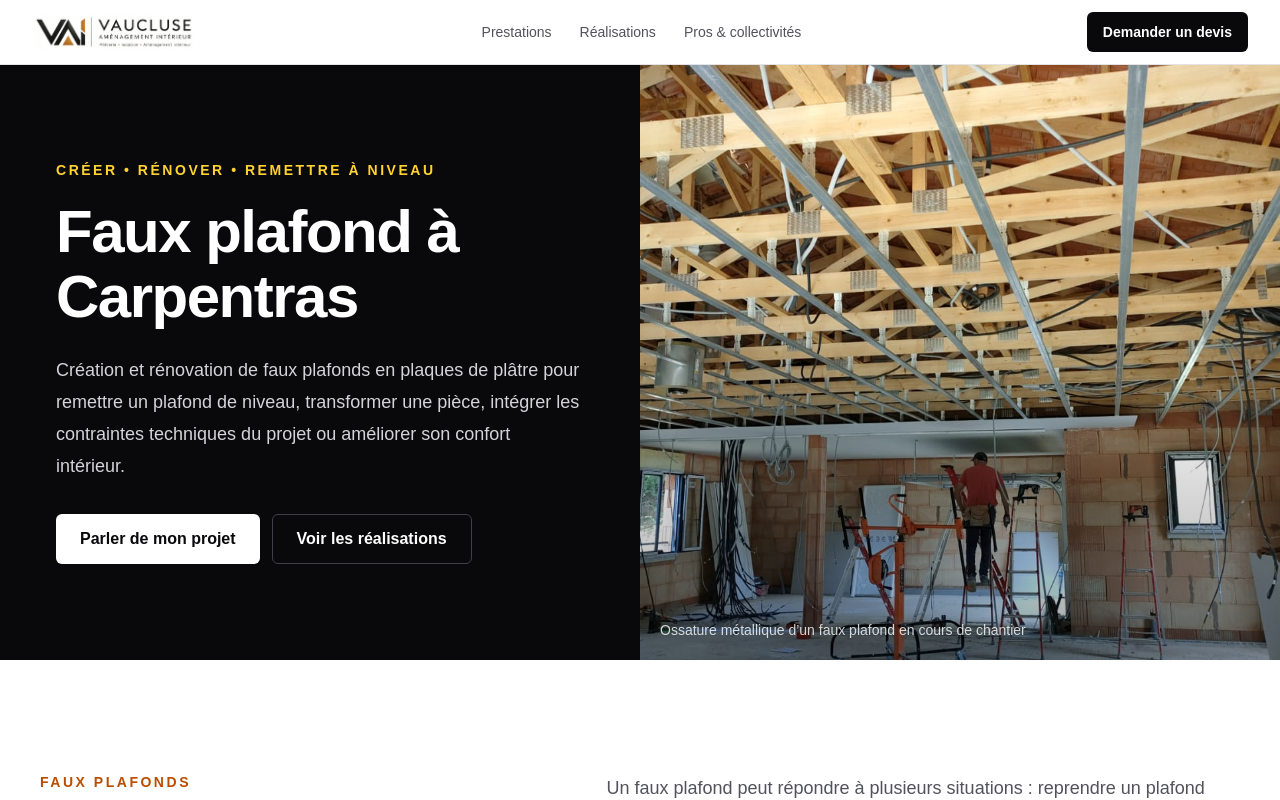
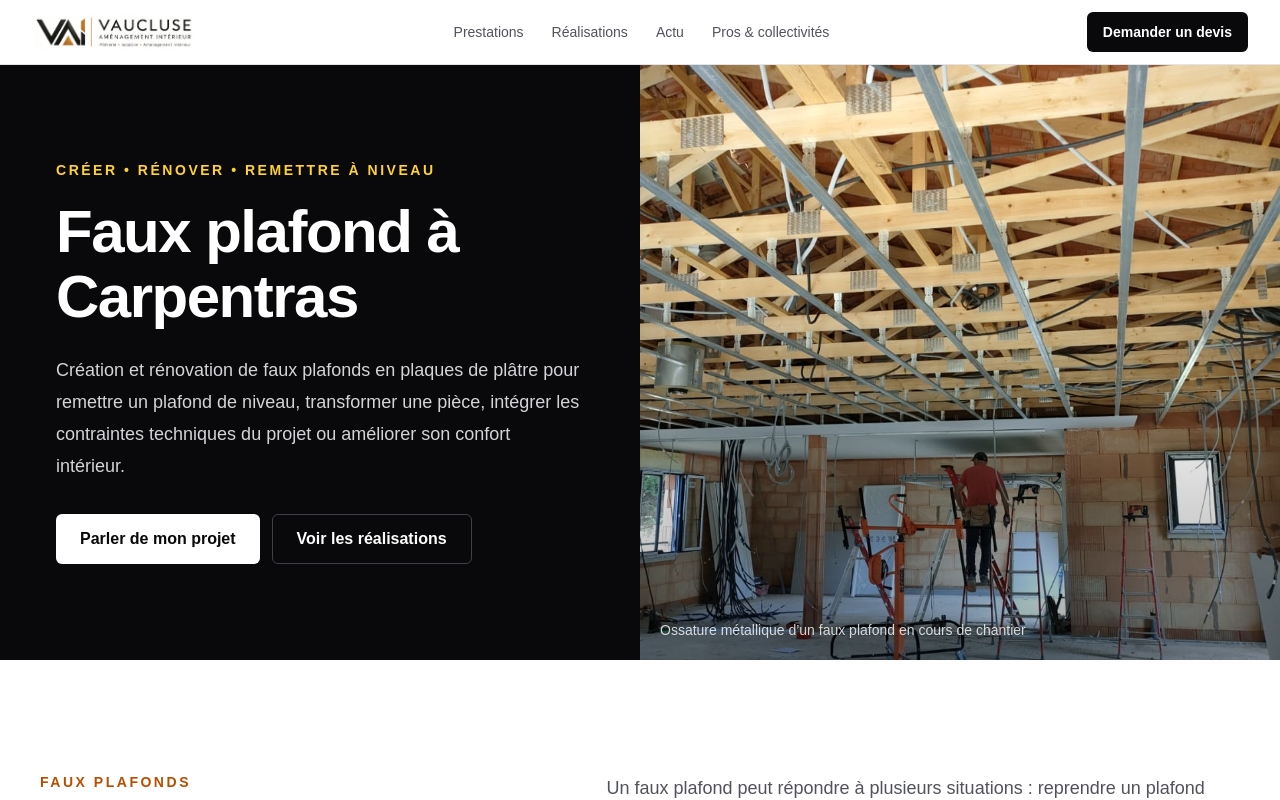
Before and after one commit to grouma84/vaucluse-amenagement-interieur, a Next.js app: page /faux-plafond-carpentras in a window 1280 px wide. Shown: the top 800 px of the page. Built offline with nearby package versions, Linux system fonts and the light colour scheme.

Commit message:
Integrate actu into site navigation

```diff
--- a/src/app/sitemap.ts
+++ b/src/app/sitemap.ts
@@ -20,11 +20,11 @@ export default function sitemap(): MetadataRoute.Sitemap {
       changeFrequency: "monthly",
       priority: 0.8,
     },
-  {
-    url: `${baseUrl}/placo-decoratif-carpentras`,
-    changeFrequency: "monthly",
-    priority: 0.8,
-  },
+    {
+      url: `${baseUrl}/placo-decoratif-carpentras`,
+      changeFrequency: "monthly",
+      priority: 0.8,
+    },
     {
       url: `${baseUrl}/isolation-interieure-carpentras`,
       changeFrequency: "monthly",
@@ -36,6 +36,11 @@ export default function sitemap(): MetadataRoute.Sitemap {
       priority: 0.8,
     },
     {
+      url: `${baseUrl}/actu`,
+      changeFrequency: "weekly",
+      priority: 0.8,
+    },
+    {
       url: `${baseUrl}/mentions-legales`,
       changeFrequency: "yearly",
       priority: 0.2,
--- a/src/components/Header.tsx
+++ b/src/components/Header.tsx
@@ -48,6 +48,13 @@ export function Header() {
           </Link>
 
           <Link
+            href="/actu"
+            className="transition hover:text-zinc-950"
+          >
+            Actu
+          </Link>
+
+          <Link
             href="/#professionnels"
             className="transition hover:text-zinc-950"
           >
```
